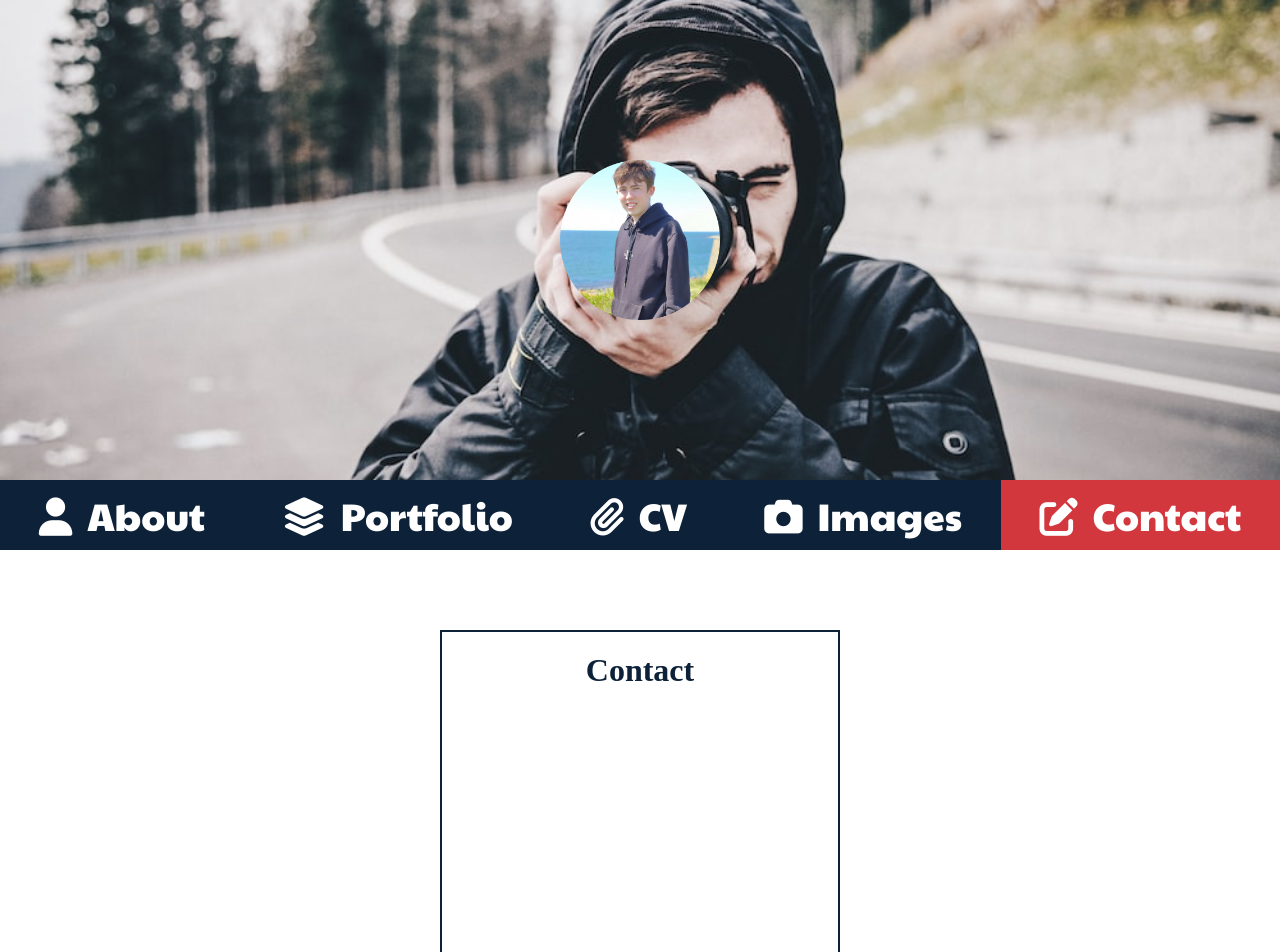
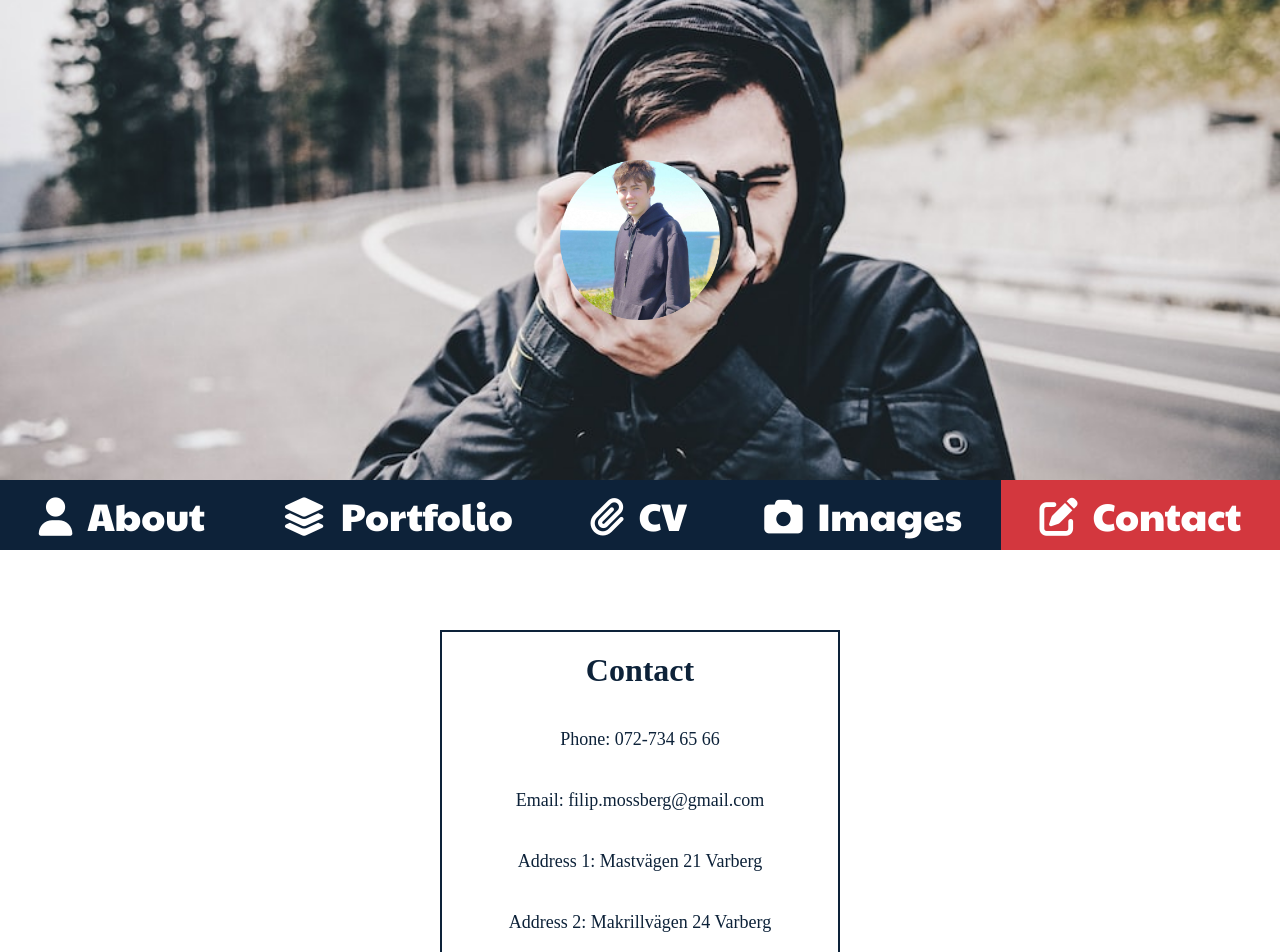
Before and after one commit to Filip-Mossberg/CV-Webb, a plain HTML site: page Contact.html in a window 1280 px wide. Shown: the top 952 px of the page. Drawn offline with Linux system fonts and the light colour scheme.

Commit message:
Added contact details in contact.html + styled

```diff
--- a/CSS/Contact.css
+++ b/CSS/Contact.css
@@ -17,3 +17,8 @@ main{
 .contact-title{
     margin: 20px;
 }
+
+p{
+    margin: 40px 0 40px 0;
+    font-size: large;
+}
--- a/Contact.html
+++ b/Contact.html
@@ -33,6 +33,10 @@
         <div class="content-container">
             <form>
                 <h1 class="contact-title">Contact</h1>
+                <p>Phone: 072-734 65 66</p>
+                <p>Email: filip.mossberg@gmail.com</p>
+                <p>Address 1: Mastvägen 21 Varberg</p>
+                <p>Address 2: Makrillvägen 24 Varberg</p>
             </form>
         </div>
     </main>
```
